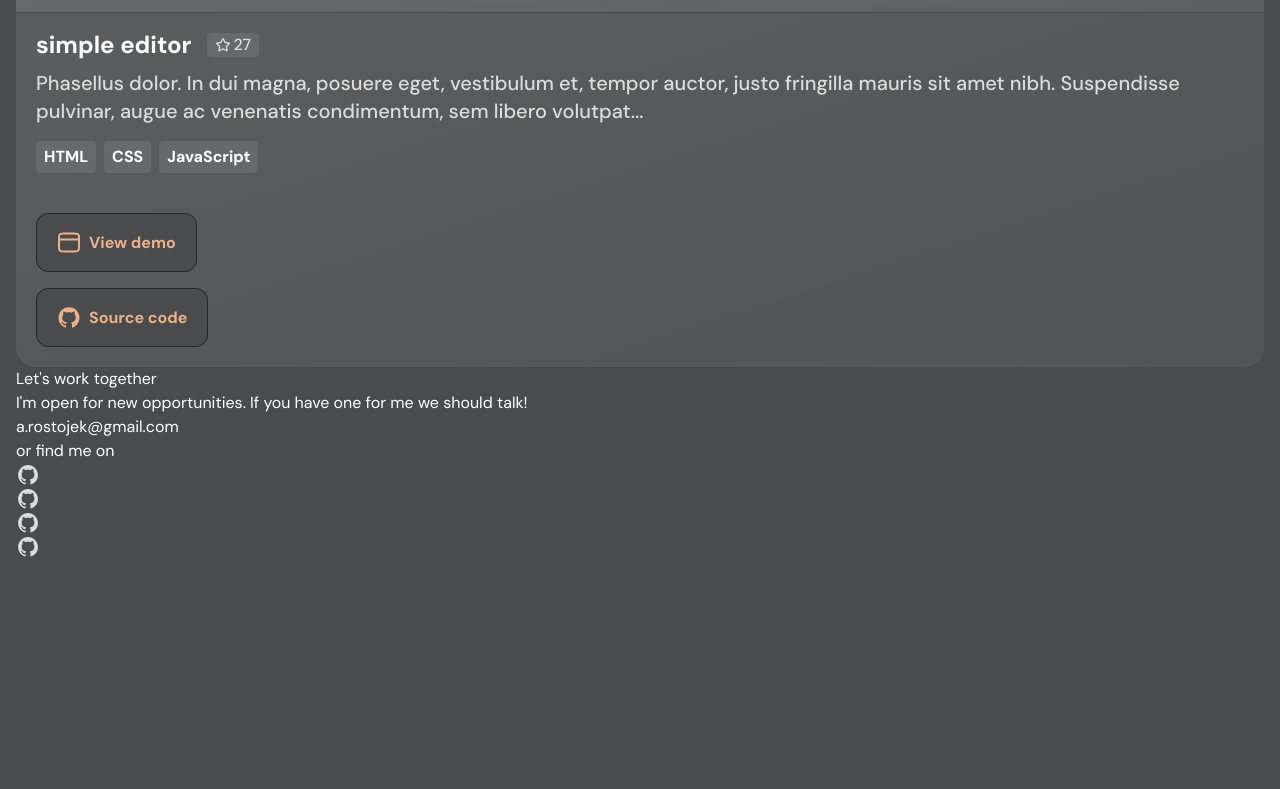
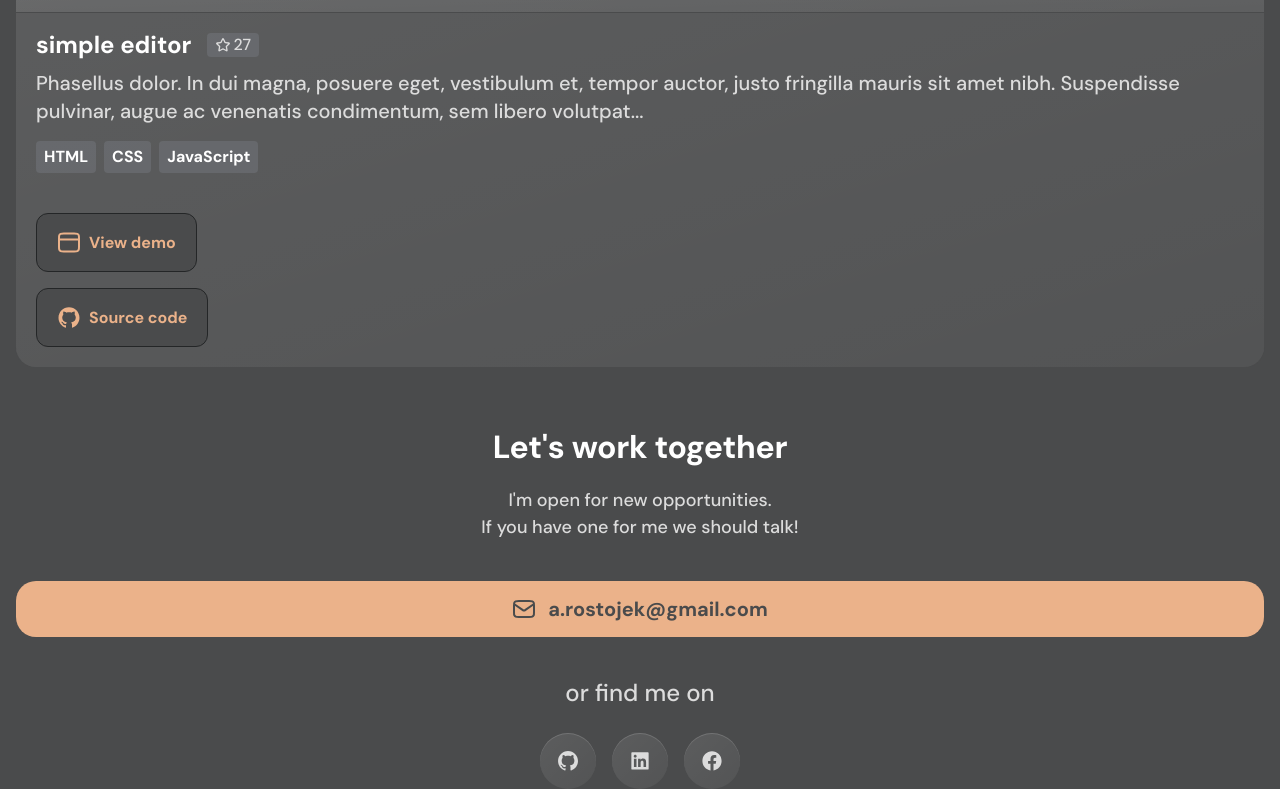
Before and after one commit to agatarostojek/portfolio, a website built with Parcel: page src/index.html in a window 1280 px wide. Shown: the part 4066-4855 px from the top of the page. Before the commit the page ends 4625 px from the top, so only its background shows below. Built offline with nearby package versions, Linux system fonts and the light colour scheme.

Commit message:
Add styling for Contact section

```diff
--- a/src/index.css
+++ b/src/index.css
@@ -18,4 +18,5 @@
     --tracking-tightest: -0.02rem;
     /* shadow */
     --inset-shadow-innerLight: inset 0 2px 0 0 rgba(255, 255, 255, 0.15);
+    --inset-shadow-innerLightIcons: inset 0 1px 0 0 rgba(255, 255, 255, 0.15);
   }
--- a/src/index.html
+++ b/src/index.html
@@ -206,32 +206,40 @@
           </article>
         </div>
       </section>
-      <section id="contact" class="max-w-content mx-auto">
-        <h2>Let's work together</h2>
-        <p>
-          I'm open for new opportunities. If you have one for me we should talk!
+      <section id="contact" class="pt-14 text-center">
+        <h2 class="pb-4 font-bold text-[32px] tracking-tightest">
+          Let's work together
+        </h2>
+        <p class="pb-10 font-medium text-[18px] text-lightGray">
+          I'm open for new opportunities.<br />
+          If you have one for me we should talk!
         </p>
-        <a href="mailto:a.rostojek@gmail.com">a.rostojek@gmail.com</a>
-        <p>or find me on</p>
-        <ul>
+        <a
+          class="bg-accent mb-10 px-8 py-3.5 text-background font-bold text-xl text-center flex break-all gap-3 justify-center rounded-projectsBorder"
+          href="mailto:a.rostojek@gmail.com"
+          ><img src="/src/assets/mail-icon.svg" alt="" />a.rostojek@gmail.com</a
+        >
+        <p class="mb-6 text-2xl text-lightGray font-medium">or find me on</p>
+        <ul class="flex justify-center gap-4">
           <li>
-            <a href="#"
+            <a
+              class="w-14 h-14 flex items-center justify-center bg-gradient-to-br from-white/10 to-white/5 rounded-full inset-shadow-innerLightIcons"
+              href="#"
               ><img class="w-6 h-6" src="/src/assets/github.svg" alt=""
             /></a>
           </li>
           <li>
-            <a href="#"
-              ><img class="w-6 h-6" src="/src/assets/github.svg" alt=""
+            <a
+              class="w-14 h-14 flex items-center justify-center bg-gradient-to-br from-white/10 to-white/5 rounded-full inset-shadow-innerLightIcons"
+              href="#"
+              ><img class="w-6 h-6" src="/src/assets/linkedin-icon.svg" alt=""
             /></a>
           </li>
           <li>
-            <a href="#"
-              ><img class="w-6 h-6" src="/src/assets/github.svg" alt=""
-            /></a>
-          </li>
-          <li>
-            <a href="#"
-              ><img class="w-6 h-6" src="/src/assets/github.svg" alt=""
+            <a
+              class="w-14 h-14 flex items-center justify-center bg-gradient-to-br from-white/10 to-white/5 rounded-full inset-shadow-innerLightIcons"
+              href="#"
+              ><img class="w-6 h-6" src="/src/assets/facebook-icon.svg" alt=""
             /></a>
           </li>
         </ul>
```
Also changed, not shown: src/assets/facebook-icon.svg (added), src/assets/linkedin-icon.svg (added), src/assets/mail-icon.svg (added).
